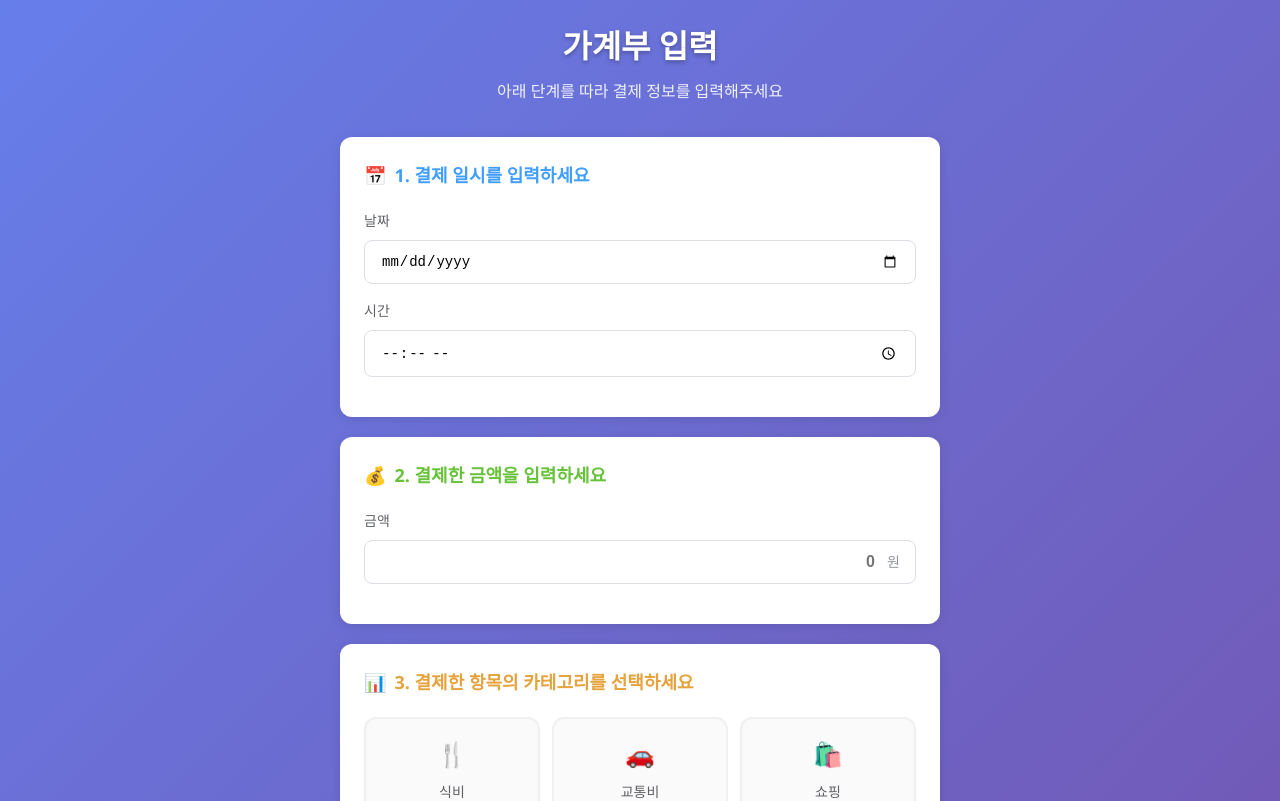
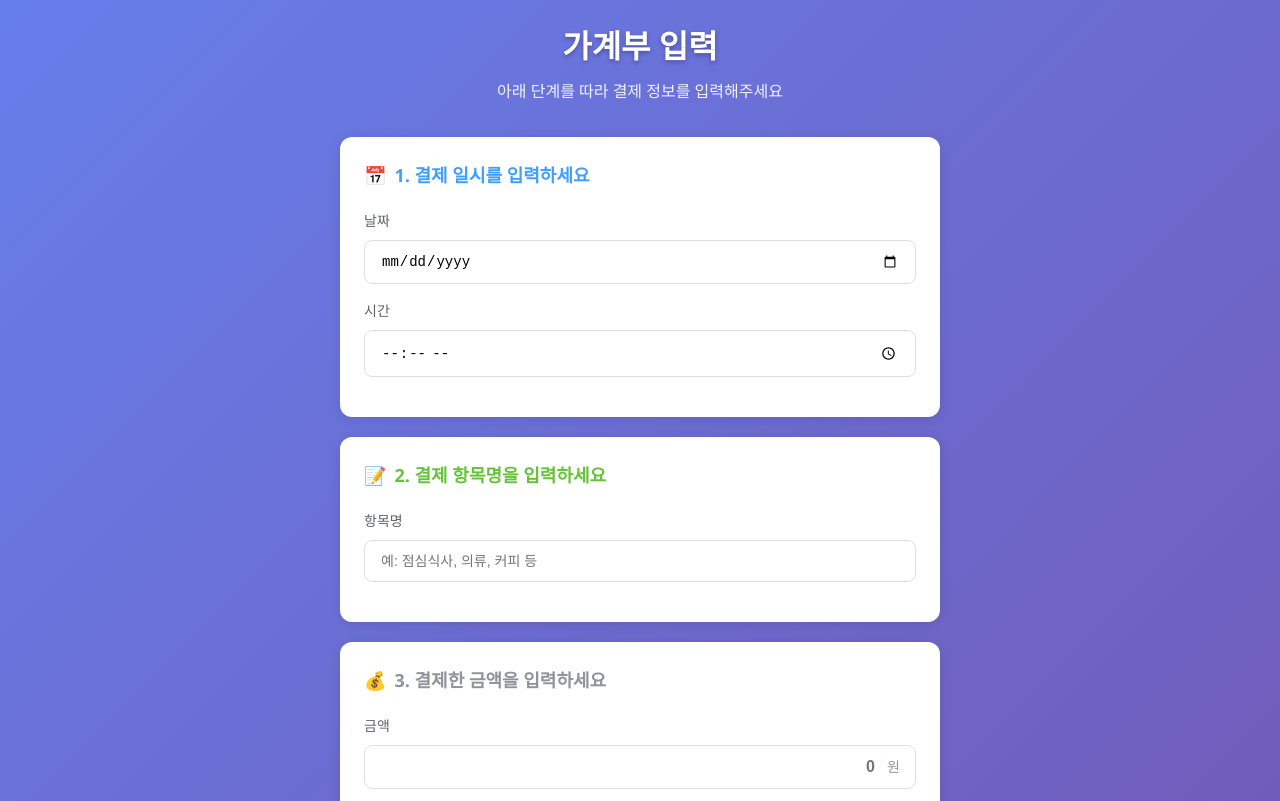
Before and after one commit to hyundol97/GaGyeVue, a Vue app: page / in a window 1280 px wide. Shown: the top 801 px of the page. Built offline with nearby package versions, Linux system fonts and the light colour scheme.

Commit message:
feat: add new component of input item name

```diff
--- a/src/App.vue
+++ b/src/App.vue
@@ -1,5 +1,6 @@
 <script setup lang="ts">
 import InputDate from './components/InputDate.vue';
+import InputItem from './components/InputItem.vue';
 import InputPrice from './components/InputPrice.vue';
 import SelectCategory from './components/SelectCategory.vue';
 import SelectMethod from './components/SelectMethod.vue';
@@ -14,6 +15,7 @@ import SelectMethod from './components/SelectMethod.vue';
 
         <div class="form-container">
             <InputDate />
+            <InputItem />
             <InputPrice />
             <SelectCategory />
             <SelectMethod />
--- /dev/null
+++ b/src/components/InputItem.vue
@@ -0,0 +1,76 @@
+<script setup lang="ts">
+import { ref } from 'vue';
+
+const name = ref('');
+</script>
+
+<template>
+    <div class="input-container">
+        <h3 class="step-title">2. 결제 항목명을 입력하세요</h3>
+        <div class="form-group">
+            <label class="label">항목명</label>
+            <input
+                v-model="name"
+                type="text"
+                class="input-field"
+                placeholder="예: 점심식사, 의류, 커피 등"
+            />
+        </div>
+    </div>
+</template>
+
+<style scoped>
+.input-container {
+    padding: 24px;
+    background: white;
+    border-radius: 12px;
+    box-shadow: 0 2px 12px rgba(0, 0, 0, 0.1);
+    margin-bottom: 20px;
+}
+
+.step-title {
+    color: #67c23a;
+    font-size: 18px;
+    font-weight: 600;
+    margin: 0 0 20px 0;
+    display: flex;
+    align-items: center;
+}
+
+.step-title::before {
+    content: '📝';
+    margin-right: 8px;
+}
+
+.form-group {
+    margin-bottom: 16px;
+}
+
+.label {
+    display: block;
+    color: #606266;
+    font-size: 14px;
+    font-weight: 500;
+    margin-bottom: 8px;
+}
+
+.input-field {
+    width: 100%;
+    padding: 12px 16px;
+    border: 1px solid #dcdfe6;
+    border-radius: 8px;
+    font-size: 14px;
+    transition: all 0.3s;
+    box-sizing: border-box;
+}
+
+.input-field:focus {
+    outline: none;
+    border-color: #67c23a;
+    box-shadow: 0 0 0 2px rgba(103, 194, 58, 0.2);
+}
+
+.input-field:hover {
+    border-color: #c0c4cc;
+}
+</style>
--- a/src/components/InputPrice.vue
+++ b/src/components/InputPrice.vue
@@ -17,7 +17,7 @@ const onInput = (event: Event) => {
 
 <template>
     <div class="input-container">
-        <h3 class="step-title">2. 결제한 금액을 입력하세요</h3>
+        <h3 class="step-title">3. 결제한 금액을 입력하세요</h3>
         <div class="form-group">
             <label class="label">금액</label>
             <div class="price-input-wrapper">
@@ -44,7 +44,7 @@ const onInput = (event: Event) => {
 }
 
 .step-title {
-    color: #67c23a;
+    color: #909399;
     font-size: 18px;
     font-weight: 600;
     margin: 0 0 20px 0;
@@ -101,8 +101,8 @@ const onInput = (event: Event) => {
 
 .input-field:focus {
     outline: none;
-    border-color: #67c23a;
-    box-shadow: 0 0 0 2px rgba(103, 194, 58, 0.2);
+    border-color: #909399;
+    box-shadow: 0 0 0 2px rgba(144, 147, 153, 0.2);
 }
 
 .input-field:hover {
--- a/src/components/SelectCategory.vue
+++ b/src/components/SelectCategory.vue
@@ -17,7 +17,7 @@ const categories = [
 
 <template>
     <div class="input-container">
-        <h3 class="step-title">3. 결제한 항목의 카테고리를 선택하세요</h3>
+        <h3 class="step-title">4. 결제한 항목의 카테고리를 선택하세요</h3>
         <div class="category-grid">
             <div
                 v-for="category in categories"
--- a/src/components/SelectMethod.vue
+++ b/src/components/SelectMethod.vue
@@ -13,7 +13,7 @@ const paymentMethods = [
 
 <template>
     <div class="input-container">
-        <h3 class="step-title">4. 결제 방법을 선택하세요</h3>
+        <h3 class="step-title">5. 결제 방법을 선택하세요</h3>
         <div class="method-list">
             <div
                 v-for="method in paymentMethods"
```
